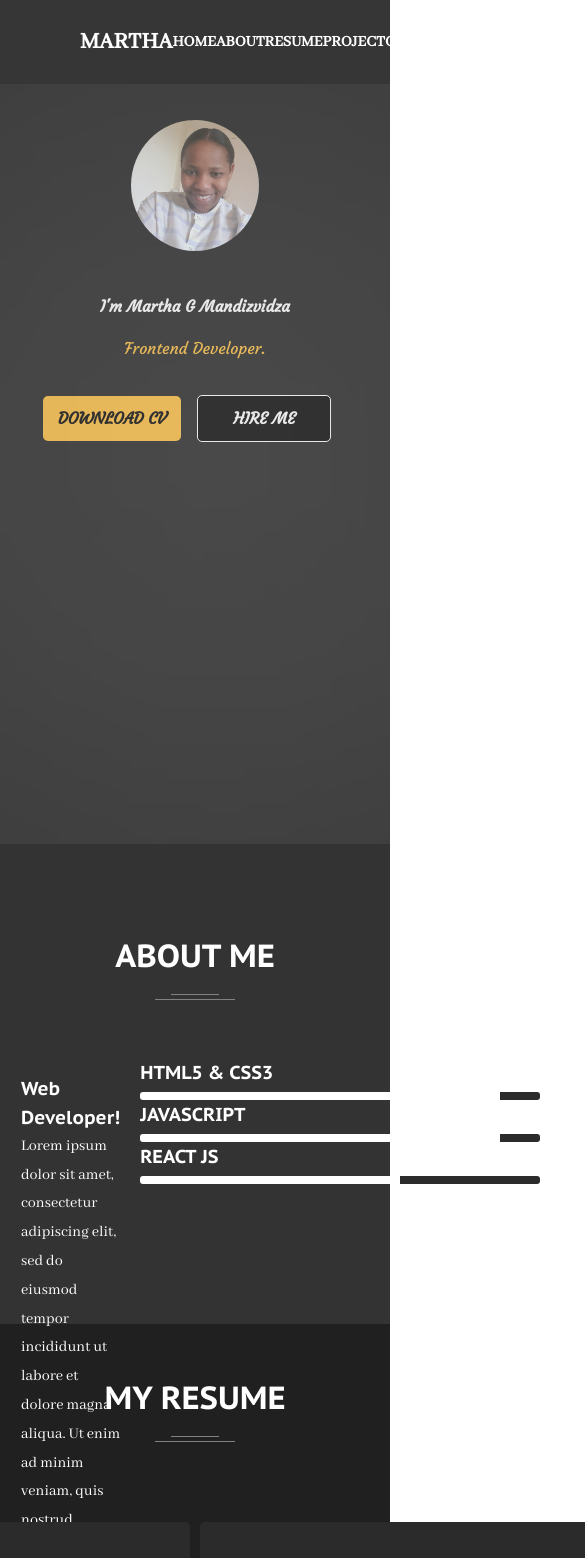
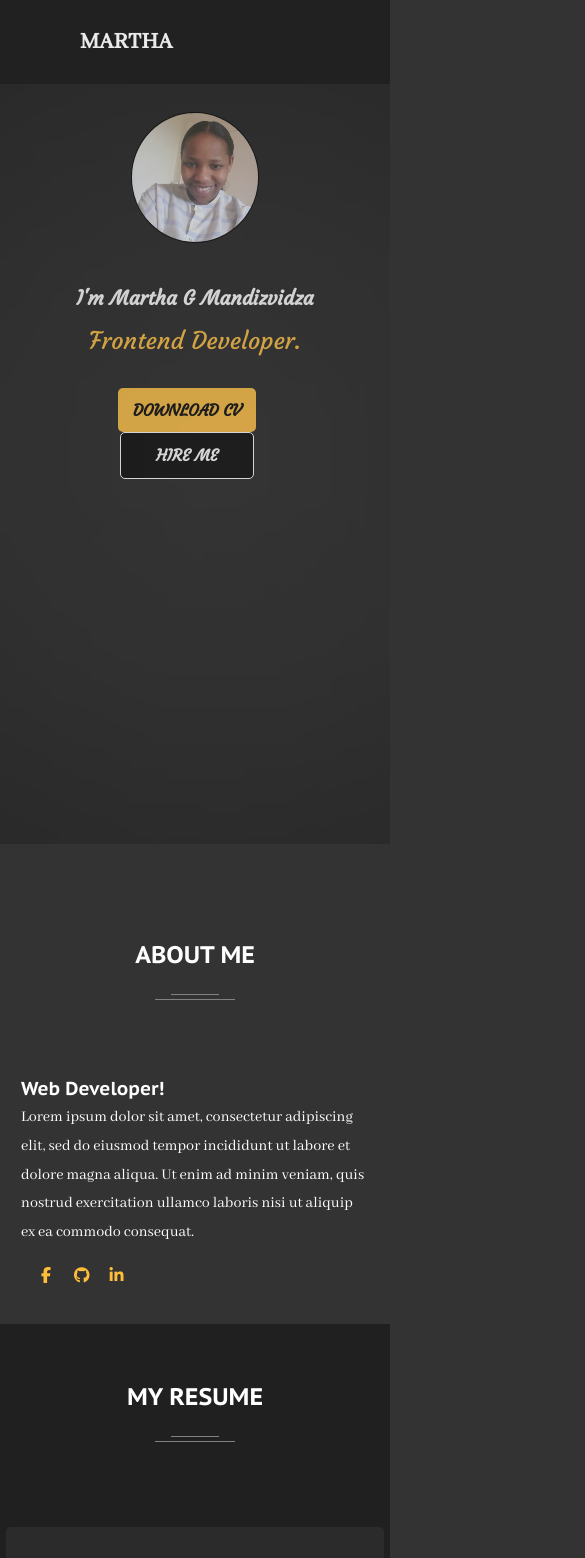
Before and after one commit to MarthaGamu/portifolio-cv, a React (Create React App) app: page / in a window 390 px wide. Shown: the top 1558 px of the page, 585 px wide, since content can reach past the window. Built offline with nearby package versions, Linux system fonts and the light colour scheme.

Commit message:
mobile responsive

```diff
--- a/package.json
+++ b/package.json
@@ -6,13 +6,15 @@
     "@testing-library/jest-dom": "^4.2.4",
     "@testing-library/react": "^9.5.0",
     "@testing-library/user-event": "^7.2.1",
+    "aos": "^3.0.0-beta.6",
     "font-awesome": "^4.7.0",
     "google-maps-react": "^2.0.2",
     "react": "^16.13.1",
     "react-dom": "^16.13.1",
     "react-grid-system": "^6.3.0",
     "react-router-dom": "^5.1.2",
-    "react-scripts": "3.4.1"
+    "react-scripts": "3.4.1",
+    "swup": "^2.0.9"
   },
   "scripts": {
     "start": "react-scripts start",
--- a/public/index.html
+++ b/public/index.html
@@ -25,6 +25,7 @@
       Learn how to configure a non-root public URL by running `npm run build`.
     -->
     <script src="https://use.fontawesome.com/f77b698023.js"></script>
+    <link rel="stylesheet" href="https://unpkg.com/aos@next/dist/aos.css" />
     <title>martha</title>
   </head>
   <body>
@@ -40,5 +41,18 @@
       To begin the development, run `npm start` or `yarn start`.
       To create a production bundle, use `npm run build` or `yarn build`.
     -->
+    <script src="https://unpkg.com/aos@next/dist/aos.js"></script>
+    <script>
+      AOS.init({
+        offset: 120, // offset (in px) from the original trigger point
+  delay: 50, // values from 0 to 3000, with step 50ms
+  duration: 1200, // values from 0 to 3000, with step 50ms
+  easing: 'ease', // default easing for AOS animations
+  once: false, // whether animation should happen only once - while scrolling down
+  mirror: false, // whether elements should animate out while scrolling past them
+  anchorPlacement: 'top-bottom', // defines which position of the element regarding to window should trigger the animation
+      });
+
+    </script>
   </body>
 </html>
--- a/src/App.css
+++ b/src/App.css
@@ -6,9 +6,18 @@
     box-sizing: border-box;
     line-height: 1.8rem;
 }
+.dot{
+  font-weight: 700;
+  font-size: 3rem;
+
+  padding: 1px;
+}
 body{
   margin:0;
-   /* background-color: #333;*/
+    background-color: #333;
+}
+.Container{
+width: 100vw;
 }
 
 .navbar-container{
@@ -24,7 +33,7 @@ body{
 
 }
 .navbar-container img{
-  width:100%;
+  width:100vw;
 
 
 
@@ -179,20 +188,32 @@ Link{
   font-size: 18px;
   margin-right: 10px;
 }
+
 .image{
-  width:8rem;
+  width:15rem;
   height: auto;
   text-align: center;
-  padding-top: 2.5rem;
   margin: auto;
+  padding-top: 1rem;
+  animation: profile 2s forwards ease-in;
+
 
 }
+
 .image img{
+
   border-radius: 50%;
+  border:1px solid black;
 
 }
+@keyframes profile{
+  from{padding-top: 1rem;}
+  to{padding-top: 2rem;}
+}
+
+
 .itemWrapper{
-  padding-top: 2rem;
+  padding: 2rem;
 }
 /***********************HORIZONTAL LINE**************/
 .horizontal-line{
@@ -220,53 +241,6 @@ Link{
 
 
 }
-@media screen and (max-width:700px){
-.firstname{
-  font-size: 1rem;
-}
-.frontend{
-  font-size: 1rem ;
-}
-.btnCV{
-  margin-bottom: 5px;
-}
-
-.aboutWrapper{
-  display:block;
-  width:100%;
-}
-}
-@media screen and (min-width:1900px){
-    html{
-        font-size: 20px;
-    }
-    .navContainer{
-      height:6vh;
-    }
-
-    .resumeWrapper{
-      margin-top: 30px;
-      display: grid;
-      grid-template-columns: repeat(2,1000px);
-      grid-gap: 10px;
-
-      justify-content: center;
-
-      padding-bottom: 10rem;
-  }
-
-  .innerCard{
-
-      height: 400px;
-      padding:2rem;
-      margin:auto;
-      background-color:
-      #2b2b2b;
-      border-radius: 5px;
-  }
-
-
-}
 /*****************************************ABOUT US************/
 .aboutContainer{
   width: 100vw;
@@ -283,7 +257,6 @@ Link{
 }
 .about-skills{
   display: flex;
-
 
 }
 .web{
@@ -410,6 +383,8 @@ padding-top: 3rem;
 
 }
 
+
+
 .resume-content{
     width:50vw;
     color:white;
@@ -418,6 +393,7 @@ padding-top: 3rem;
 
 }
 .resumeCard{
+
   margin-top: 3rem;
     color:black;
 
@@ -425,10 +401,10 @@ padding-top: 3rem;
 .resumeWrapper{
     margin-top: 30px;
     display: grid;
-    grid-template-columns: repeat(2,500px);
+     grid-template-columns: 1fr 1fr;
     grid-gap: 10px;
-
     justify-content: center;
+    padding: 5px 100px 100px 100px;
 
     padding-bottom: 10rem;
 }
@@ -502,7 +478,7 @@ padding-top: 3rem;
   /***************PROJECTS***************************/
   .projectContainer{
     background-color: #333;
-    height:950px;
+
   }
   .projects{
     width: 100vw;
@@ -515,75 +491,47 @@ padding-top: 3rem;
   }
   .ProjectWrapper{
     display:grid;
-    grid-template-columns: repeat(2,400px);
-    grid-gap:3em;
+    grid-template-columns: repeat(2,1fr);
+
     justify-content: center;
+
 
   }
 
   .innerProject{
-     background-color: #202020;
+     /* background-color: #202020; */
+
+
+     padding:1rem;
 
 
   }
-  /*
-  .ProjectWrapper{
-      display:flex;
-      justify-content: center;
-
+  .cards{
+    box-shadow: 10px 10px 5px 0px rgba(0,0,0,0.75);
+    position:relative;
+  }
+  .cards:hover{
+    opacity: 0.4;
 
   }
-  .ProjectWrapper img{
-      width:400px;
-      height:300px;
-      margin-left: 10px;
+
+  .buttonContainer{
+    width:100vw;
+    height:100px;
+
   }
-  .cardProject{
+  .buttonWrapper{
+    width:43vw;
 
-    height:400px;
-    margin-left: 5px;
-      color:#818181;
-      position: relative;
+    margin: auto;
+
   }
-  .cardProject:hover img{
-    opacity: 0.3;
+  .buttonWrapper .category{
+    padding:0.5rem 1rem;
+    margin-left: 1rem;
+    border-radius: 10px;
   }
 
-  .cardProject:hover .project-text{
-    opacity: 1;
-  }
-
-  .project-text{
-      background-color: #1a1a1a;
-      transition: .5s ease;
-      width: 200px;
-      padding: 1rem 1.5rem;
-      opacity: 0;
-      position: absolute;
-      top: 30%;
-      left: 50%;
-      transform: translate(-50%, -50%);
-      -ms-transform: translate(-50%, -50%);
-      text-align: center;
-
-  }
-  .project-text h4{
-    color:#f0b236;
-  }
-
-.projects p{
-  color:#818181;
-}
-.cardProject h4{
-  color:white;
-}
-.project-container{
-  width: 90vw;
-
-  margin: auto;
-  height: 800px;
-
-}*/
 
 img{
   max-width: 100%;
@@ -593,11 +541,19 @@ img{
 
 .projectHeading{
   color:#ffbd39;
+  padding:10rem 1rem;
 
 
 }
 
+.projectHeading:hover{
 
+  position:absolute;
+  top:50%;
+  left:50%;
+  right:50%;
+  bottom:50%;
+}
 
 
 
@@ -728,6 +684,7 @@ img{
   }*/
   .iconWrapper p{
     color: #818181;
+
   }
 
    .downloadBtny{
@@ -753,16 +710,32 @@ img{
     color:white;
     justify-content: space-evenly;
     text-align: center;
-
+    margin-top: 4rem;
+    margin-bottom: 2.5rem;
+   transition: margin-top 0.3s ease-in ;
   }
+.icons:hover{
+  margin-top: 5rem;
+}
   .icon{
     flex:1;
     display: table-cell;
     vertical-align: middle;
-    width:100px;
-    height: 100px;
-    background-color: #1a1a1a;
-    border-radius: 50%;
+    width:250px;
+    height: 120px;
+    border-radius: 5px;
+    margin-top: 4rem;
+    background: #1a1a1a;
+    -webkit-transition: background 0.3s ease;
+    -moz-transition: background 0.3s ease;
+    -o-transition: background 0.3s ease;
+    transition: background 0.3s ease;
+
+
+
+  }
+  .icon:hover{
+    background: #2b2b2b;
   }
   .submit:hover{
 background-color: #f0b236;
@@ -792,3 +765,50 @@ color:black;
  .flink{
    margin-left: 3rem;
  }
+
+ @media (max-width: 576px) {
+
+   nav{
+     display: none;
+   }
+   .image{
+     width: 8rem;
+   }
+   .mainHeading{
+     font-size: 1.5rem;
+     font-weight: 600;
+   }
+   .firstname{
+     font-size: 20px;
+   }
+   .myskills{
+     display: none;
+   }
+   .icons{
+     display: none;
+   }
+   .footer{
+     display: none;
+   }
+   .resumeWrapper{
+     display: block;
+     padding:5px;
+   }
+   .innerCard{
+     height: 350px;
+     padding:5px;
+     padding-top: 30px;
+   }
+   .ProjectWrapper{
+     display: block;
+   }
+ }
+
+/* Medium devices (tablets, 768px and up)
+@media (min-width: 768px) { ... }
+
+// Large devices (desktops, 992px and up)
+@media (min-width: 992px) { ... }
+
+// Extra large devices (large desktops, 1200px and up)
+@media (min-width: 1200px) { ... }*/
--- a/src/components/About.js
+++ b/src/components/About.js
@@ -1,9 +1,15 @@
 import React from "react";
+
 /*import "../css/about.css";*/
 
 function About() {
   return (
-    <div className="aboutContainer" id="About">
+    <div
+      className="aboutContainer"
+      id="About"
+      data-aos="slide-up"
+      data-aos-duration="1"
+    >
       <h1 className="mainHeading">ABOUT ME</h1>
       <div className="horizontal-line">
         <div className="top"></div>
--- a/src/components/Contact.js
+++ b/src/components/Contact.js
@@ -3,7 +3,12 @@ import React from "react";
 /*import "../css/contact.css";*/
 function Contact() {
   return (
-    <div className="contact_me" id="Contact">
+    <div
+      className="contact_me"
+      id="Contact"
+      data-aos="slide-up"
+      data-aos-duration="1"
+    >
       <div className="contact-wrapper">
         <h1 className="mainHeading">CONTACT ME</h1>
         <div className="horizontal-line">
@@ -16,35 +21,33 @@ function Contact() {
         <div className="iconWrapper">
           <div className="icon">
             <i class="fas fa fa-map-marker"></i>
-          </div>
             <p>
-            62 St John's Rd <br />
-            Sevenoaks,Kent
-            <br />
+              62 St John's Rd Sevenoaks,Kent <br />
               United Kingdom
             </p>
+          </div>
         </div>
         <div className="iconWrapper">
           <div className="icon">
             <i class="fas fa fa-phone"></i>
+            <p>07751099803</p>
           </div>
-          <p>07751099803</p>
         </div>
         <div className="iconWrapper">
           <div className="icon">
             <i class="far fa fa-envelope"></i>
-          </div>
             <p>
               marthagmandizvidza60
               <br />
               @gmail.com
             </p>
           </div>
+        </div>
         <div className="iconWrapper">
           <div className="icon">
             <i class="fas  fa fa-globe"></i>
+            <p>marthagma.co.uk</p>
           </div>
-          <p>marthagma</p>
         </div>
       </div>
       <div className="map_form">
--- /dev/null
+++ b/src/components/Handlescroll.js
@@ -0,0 +1,4 @@
+import React from "react";
+
+class Handlescroll extends React.Component {}
+export default Handlescroll;
--- a/src/components/Navbar.js
+++ b/src/components/Navbar.js
@@ -43,8 +43,10 @@ function Navbar() {
 
           <div className="centerItems">
             <div className="itemContainer">
-              <div className="image">
-                <img src={final} alt="final" />
+              <div className="imageContainer">
+                <div className="image">
+                  <img src={final} alt="final" />
+                </div>
               </div>
               <div className="itemWrapper">
                 <h1 className="firstname">I'm Martha G Mandizvidza</h1>
--- a/src/components/Projects.js
+++ b/src/components/Projects.js
@@ -6,7 +6,12 @@ export default function Projects() {
   const { projects } = state;
 
   return (
-    <div className="projectContainer" id="Project">
+    <div
+      className="projectContainer"
+      id="Project"
+      data-aos="slide-up"
+      data-aos-duration="1"
+    >
       <div className="projects">
         <h1 className="mainHeading">MY PROJECTS</h1>
         <div className="horizontal-line">
@@ -14,6 +19,7 @@ export default function Projects() {
           <div className="bottom"></div>
         </div>
       </div>
+
       <div className="ProjectWrapper">
         {projects.map((project) => (
           <div className="cardProjects">
@@ -21,7 +27,9 @@ export default function Projects() {
               <ul>
                 <li className="cards">
                   <img src={project.img} alt="My projects" className="img" />
-                  <span className="projectHeading">{project.heading}</span>
+                  <span className="projectHeading">
+                    <strong>{project.heading}</strong>
+                  </span>
                 </li>
               </ul>
             </div>
--- a/src/components/Resume.js
+++ b/src/components/Resume.js
@@ -16,7 +16,7 @@ const Resume = (props) => {
   }
 
   return (
-    <div>
+    <div data-aos="slide-up" data-aos-duration="1">
       <div className="Resume" id="Resume">
         <div className="resume-content">
           <h1 className="mainHeading">MY RESUME</h1>
```
Also changed, not shown: 1 other file (tests, documents, lock files or other folders). Lines whose indentation alone changed are shown as unchanged.
